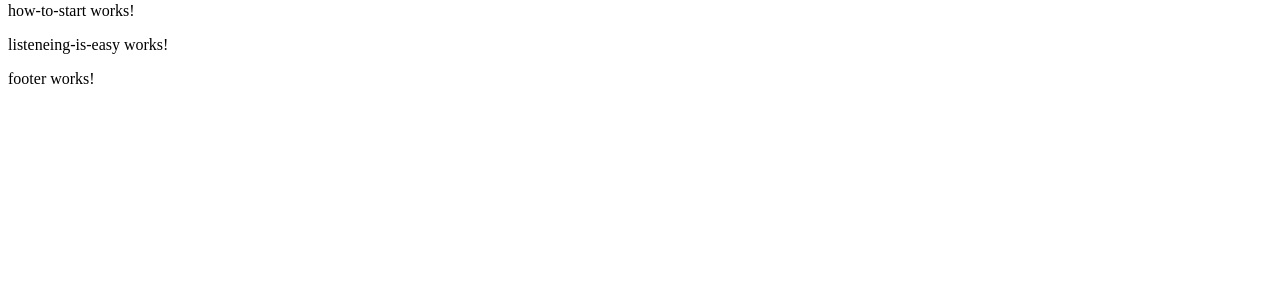
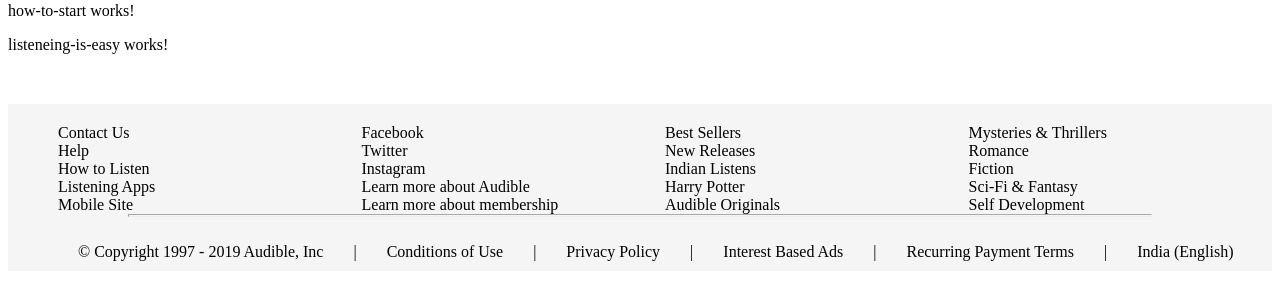
Before and after one commit to AudioBook/AudioBook, an Angular app: page / in a window 1280 px wide. Shown: the part 1291-1575 px from the top of the page. Before the commit the page ends 1395 px from the top, so only its background shows below. Built offline with nearby package versions, Linux system fonts and the light colour scheme.

Commit message:
added footer component

```diff
--- a/src/app/footer/footer.component.css
+++ b/src/app/footer/footer.component.css
@@ -0,0 +1,40 @@
+footer {
+    margin-top: 50px;
+    background-color: whitesmoke;
+    width:100%;
+    }
+    .row {
+        margin-left:50px;
+        margin-bottom: 20px;
+    }
+    .column {
+        float: left;
+        width:25%;
+        margin-top:20px;
+    }
+    a {
+        color: black;
+        text-decoration: none;
+    }
+    a:hover {
+        text-decoration: underline;
+    }
+    h6 {
+        font-size: 16px;
+        margin:0;
+        font-weight: 400;
+    }
+    hr {
+        height: 1px;
+        border-top: 1px solid darkgray;
+        margin-left:120px;
+        margin-right: 120px;
+        margin-top:20px;
+        padding: 0;
+    }
+     ul li{
+        display: inline-block;
+        margin-top:10px;
+        margin-left: 30px;
+        margin-bottom: 10px;
+    }
--- a/src/app/footer/footer.component.html
+++ b/src/app/footer/footer.component.html
@@ -1 +1,48 @@
-<p>footer works!</p>
+<footer id="s1">
+    <div class="row">
+        <div class="column">
+        <h6><a href="#contact">Contact Us</a></h6>
+        <h6><a href="#help">Help</a></h6>
+         <h6><a href="#howtolisten">How to Listen</a></h6>
+         <h6><a href="#listeningapps">Listening Apps</a></h6>
+         <h6><a href="#mobilesite">Mobile Site</a></h6>
+        </div>
+        <div class="column">
+               <h6><a href="#facebook">Facebook</a></h6>
+               <h6><a href="#twitter">Twitter</a></h6>
+               <h6><a href="#instagram">Instagram</a></h6>
+               <h6><a href="#">Learn more about Audible</a></h6>
+               <h6><a href="#">Learn more about membership</a></h6>
+        </div>
+        <div class="column">
+               <h6><a href="#">Best Sellers</a></h6>
+               <h6><a href="#">New Releases</a></h6>
+               <h6><a href="#">Indian Listens</a></h6>
+               <h6><a href="#">Harry Potter</a></h6>
+               <h6><a href="#">Audible Originals</a></h6>
+       </div>
+       <div class="column">
+               <h6><a href="#">Mysteries & Thrillers</a></h6>
+               <h6><a href="#">Romance</a></h6>
+               <h6><a href="#">Fiction</a></h6>
+               <h6><a href="#">Sci-Fi & Fantasy</a></h6>
+               <h6><a href="#">Self Development</a></h6>
+       </div>
+    </div>
+    <hr>
+    <div id="s2">
+        <ul>
+            <li>© Copyright 1997 - 2019 Audible, Inc</li>
+            <li>|</li>
+            <li>Conditions of Use</li>
+            <li>|</li>
+            <li>Privacy Policy</li>
+            <li>|</li>
+            <li>Interest Based Ads</li>
+            <li>|</li>
+            <li>Recurring Payment Terms</li>
+            <li>|</li>
+            <li>India (English)</li>
+        </ul>
+    </div>
+   </footer>
```
